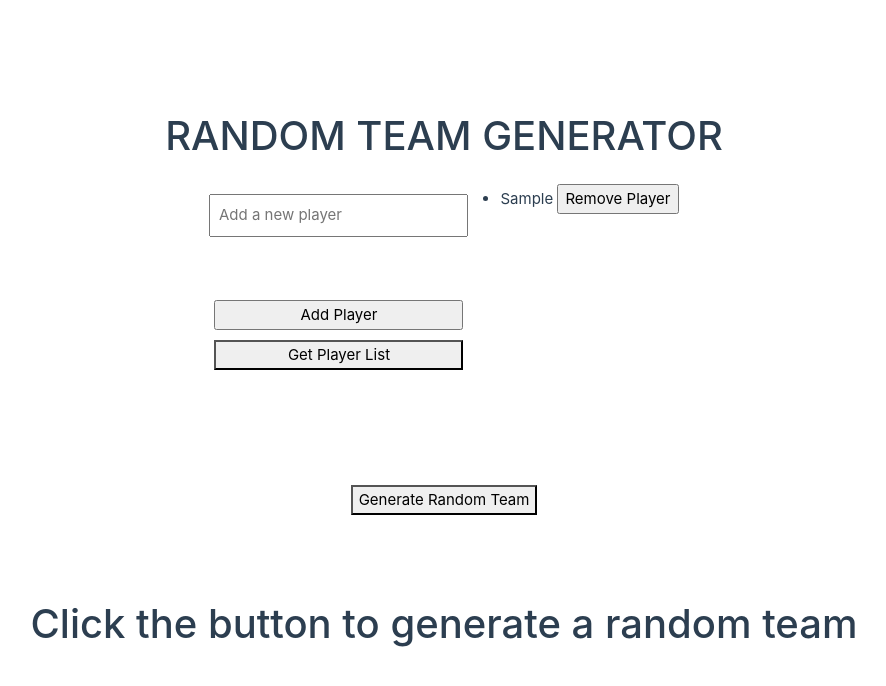
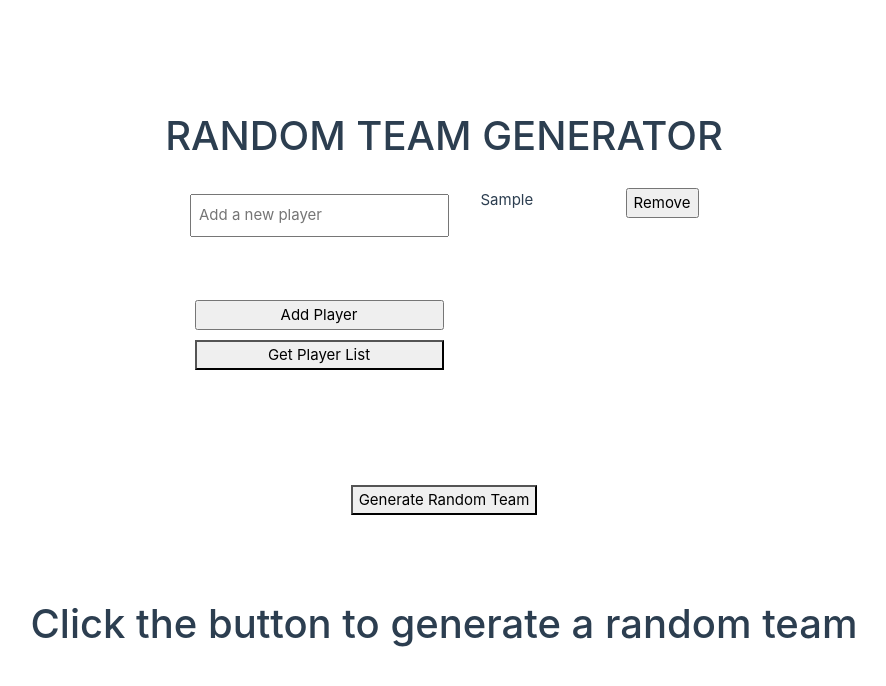
Before and after one commit to AndreaNocciolini/random-team-generator, a Vue app: page / in a window 1280 px wide. Both pictures are taken after typing "Sample" into the empty fields and a click on the input "Add Player". Shown: the top 686 px of the page, without its empty margins (196-1082 px from the left). Built offline with nearby package versions, Linux system fonts and the light colour scheme.

Commit message:
fix: small improvements

```diff
--- a/src/assets/TeamList.scss
+++ b/src/assets/TeamList.scss
@@ -23,11 +23,5 @@
     align-items: center;
     max-height: 200px;
     overflow: scroll;
+    min-width: 250px;
 }
-
-@media (min-width: 1024px) {
-  .greetings h1,
-  .greetings h3 {
-    text-align: left;
-  }
-}
--- a/src/components/HomeViewComponents/TeamList.vue
+++ b/src/components/HomeViewComponents/TeamList.vue
@@ -12,12 +12,12 @@ import '../../assets/TeamList.scss'
 
   <div v-if=this.players.length>
     <ul class="list">
-      <li v-for="(player, i) in players" :key="i">
-        {{ player }} <input type="submit" @click="deletePlayer(i)" value="Remove Player" />
+      <li v-for="(player, i) in players" :key="i" class="d-flex justify-content-between w-100 m-1">
+        {{ player }} <input type="submit" @click="deletePlayer(i)" value="Remove" />
       </li>
     </ul>
   </div>
-  <div v-else>
+  <div v-else class="d-flex justify-content-center flex-column">
     <h1>Warning: no players saved</h1>
   </div>
 </template>
```
